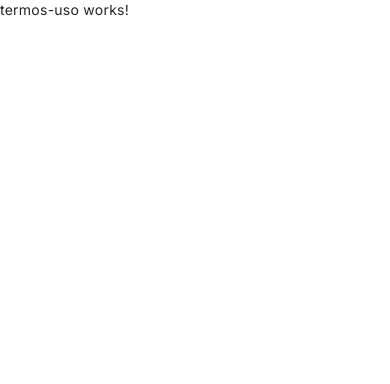
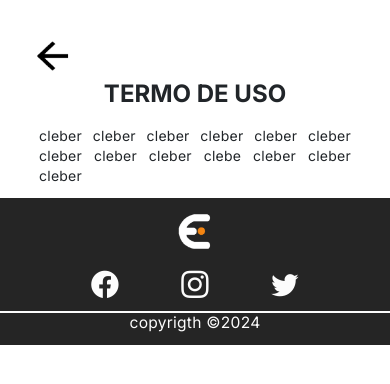
Before and after one commit to GiovannePDS7/Event-Fy, an Angular app: page /termosUso in a window 390 px wide. Shown: the top 384 px of the page. Built offline with nearby package versions, Linux system fonts and the light colour scheme.

Commit message:
add termos mobile e atualizado espaço

```diff
--- a/src/app/Components/Inicial/funcionalidades-inicial/funcionalidades-inicial.component.css
+++ b/src/app/Components/Inicial/funcionalidades-inicial/funcionalidades-inicial.component.css
@@ -1,9 +1,9 @@
 #background
 {
     width: 100%;
-    height: 120vh;
     background-color: #f6bb7c;
     margin-bottom: 10%;
+    padding-bottom: 1.5vh;
 }
 #espaco{
     height: 1px;
--- a/src/app/Components/Inicial/funcionalidades-inicial/funcionalidades-inicial.component.html
+++ b/src/app/Components/Inicial/funcionalidades-inicial/funcionalidades-inicial.component.html
@@ -56,7 +56,7 @@
             <legend>
                 <div id="block-Icon"><img src="../../../../assets/Elementos/historicoImg.png"  class="icon"></div>
             </legend>
-            <div id="containerCard-Conteudo">
+            <div id="w">
                 <h1>Histórico</h1>
                 <p>Descubra como a história dos eventos evoluiu e organize o seu com facilidade!</p>
                 <button mat-stroked-button >Visitar</button>
--- a/src/app/Pages/termos-uso/termos-uso.component.css
+++ b/src/app/Pages/termos-uso/termos-uso.component.css
@@ -0,0 +1,33 @@
+#button-seta {
+    left: 5%;
+    top: 4%;
+    position: absolute;
+    background: none;
+    border: none;
+}
+#seta
+{
+    width: 70%;
+}
+#container-h1Termos
+{
+    text-align: center;
+    margin-top: 20%;
+}
+#container-h1Termos h1
+{
+    font-weight: bold;
+    font-family: inherit;
+}
+#container-pTermos
+{
+    width: 80%;
+    margin-left: 10%;
+}
+#container-pTermos p
+{
+    text-align: justify;
+}
+
+
+/**/
--- a/src/app/Pages/termos-uso/termos-uso.component.html
+++ b/src/app/Pages/termos-uso/termos-uso.component.html
@@ -1 +1,27 @@
-<p>termos-uso works!</p>
+<div class="d-xs-block d-md-none">
+    <button id="button-seta" [routerLink]="['/login']">
+        <img class="img-fluid" id="seta" src="../../../assets/Elementos/SetaP.png">
+    </button>
+    <section id="container-h1Termos">
+        <h1>TERMO DE USO</h1>
+    </section>
+    <section id="container-pTermos">
+        <p>cleber cleber cleber cleber cleber cleber cleber cleber cleber clebe cleber cleber cleber</p>
+    </section>
+</div>
+
+
+
+<div class="d-none d-md-block d-lg-block">
+    <button id="button-seta" [routerLink]="['/login']">
+        <img class="img-fluid" id="seta" src="../../../assets/Elementos/SetaP.png">
+    </button>
+    <section id="container-h1TermosLG">
+        <h1>TERMO DE USO</h1>
+    </section>
+    <section id="container-pTermosLG">
+        <p>cleber cleber cleber cleber cleber cleber cleber cleber cleber clebe cleber cleber cleber</p>
+    </section>
+</div>
+
+<app-footer></app-footer>
```
